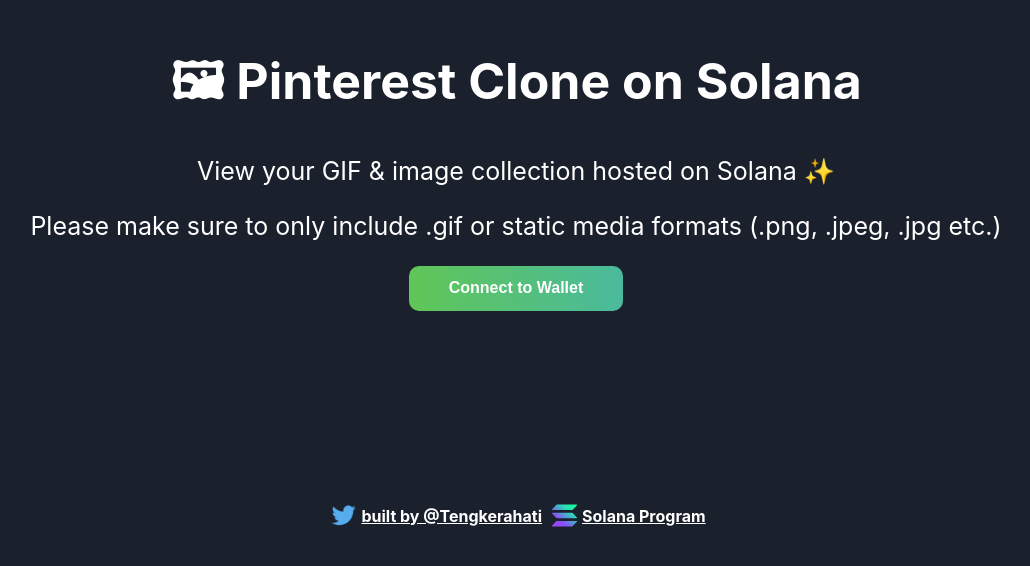
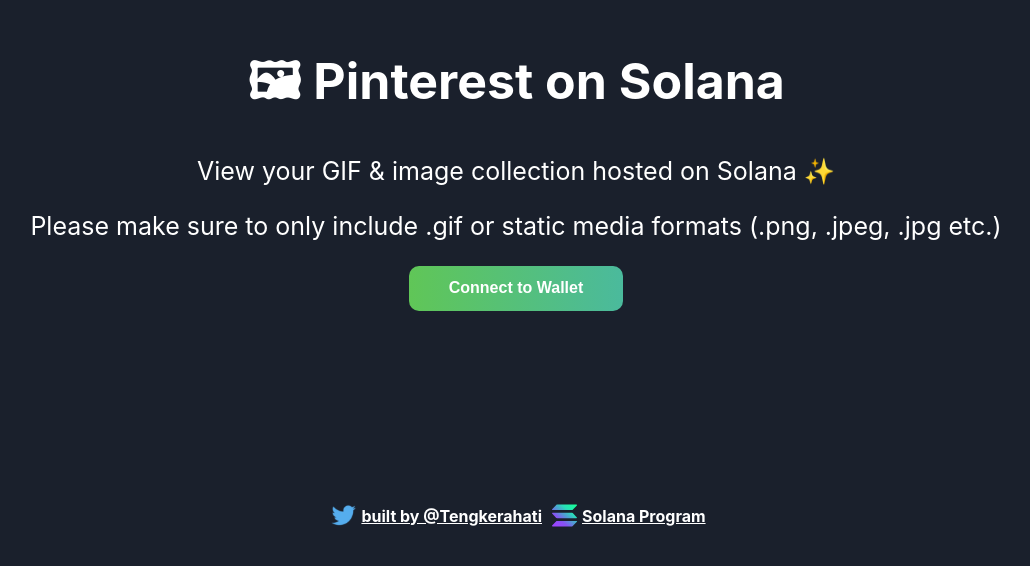
Before and after one commit to Tranquerah/pinterest-on-solana, a React (Create React App) app: page / in a window 1280 px wide. Shown: the part 222-788 px from the top of the page, without its empty margins (124-1154 px from the left). Built offline with nearby package versions, Linux system fonts and the light colour scheme; what @project-serum/anchor, @solana/web3.js would draw is missing.

Commit message:
update link

```diff
--- a/src/App.js
+++ b/src/App.js
@@ -236,7 +236,7 @@
       {/* This was solely added for some styling fanciness */}
       <div className={walletAddress ? 'authed-container' : 'container'}>
         <div className='header-container'>
-          <p className='header'>🖼 Pinterest Clone on Solana</p>
+          <p className='header'>🖼 Pinterest on Solana</p>
           <p className='sub-text'>
             View your GIF & image collection hosted on Solana ✨
             <p>
```
